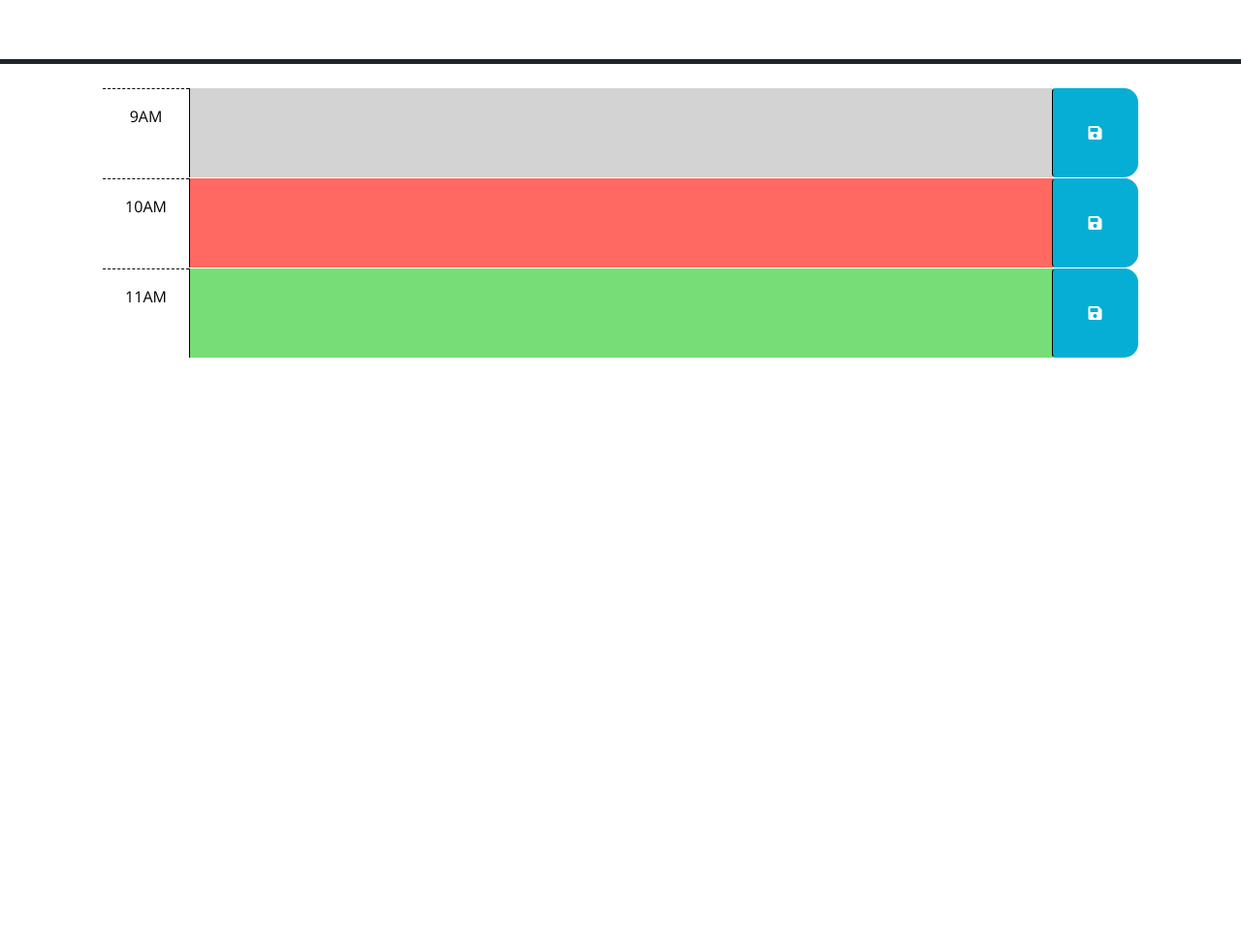
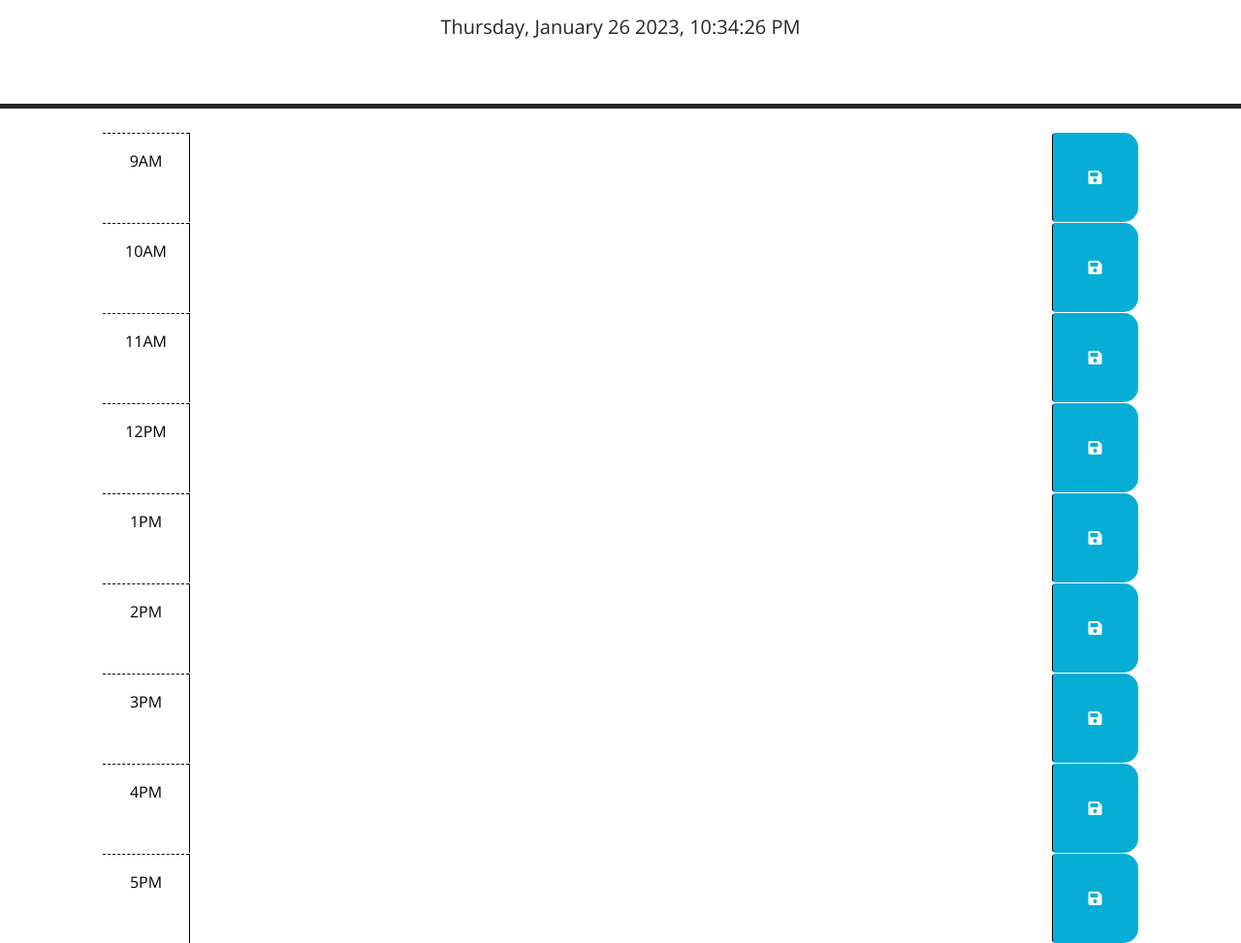
Before and after one commit to rkml14/work-day-scheduler, a plain HTML site: page index.html in a window 1280 px wide. Shown: the part 166-1139 px from the top of the page at 97% size. Before the commit the page ends 800 px from the top, so only its background shows below. Drawn offline with nearby package versions, Linux system fonts and the light colour scheme; files that its build step writes are made by us from their sources.

Commit message:
updated script & index

```diff
--- a/assets/js/script.js
+++ b/assets/js/script.js
@@ -2,7 +2,60 @@
 // the code isn't run until the browser has finished rendering all the elements
 // in the html.
 $(function () {
-  // TODO: Add a listener for click events on the save button. This code should
+  const hourNine = document.getElementById('hour-9');
+  const hourTen = document.getElementById('hour-10');
+  const hourEleven = document.getElementById('hour-11');
+  const hourTwelve = document.getElementById('hour-12');
+  const hourThirteen = document.getElementById('hour-13');
+  const hourFourteen = document.getElementById('hour-14');
+  const hourFifteen = document.getElementById('hour-15');
+  const hourSixteen = document.getElementById('hour-16');
+  const hourSeventeen = document.getElementById('hour-17');
+
+  let hourList = [
+    "",
+    "",
+    "",
+    "",
+    "",
+    "",
+    "",
+    "",
+    "",
+    hourNine,
+    hourTen,
+    hourEleven,
+    hourTwelve,
+    hourThirteen,
+    hourFourteen,
+    hourFifteen,
+    hourSixteen,
+    hourSeventeen,
+  ]
+
+  for (let i = 9; i < hourList.length; i++) {
+    if (dayjs().hour() == [i]) {
+      console.log('present')
+      } else if (dayjs().hour() > [i]) {
+      console.log('past')
+      } else {
+      console.log('future');
+    };
+  };
+
+  // if (dayjs().hour() === hourList[])
+
+  setInterval(() => {
+    let presentDateTime = dayjs().format('dddd, MMMM D YYYY, h:mm:ss A');
+    document.getElementById("currentDay").innerText = presentDateTime;
+  }, 1000);
+
+  console.log(dayjs().hour());
+
+});
+
+
+// TODO: Add a listener for click events on the save button. This code should
   // use the id in the containing time-block as a key to save the user input in
   // local storage. HINT: What does `this` reference in the click listener
   // function? How can DOM traversal be used to get the "hour-x" id of the
@@ -20,4 +73,3 @@
   // attribute of each time-block be used to do this?
   //
   // TODO: Add code to display the current date in the header of the page.
-});
--- a/index.html
+++ b/index.html
@@ -18,7 +18,9 @@
       href="https://fonts.googleapis.com/css?family=Open+Sans&display=swap"
       rel="stylesheet"
     />
-    <link rel="stylesheet" href="style.css" />
+    <link rel="stylesheet" href="./assets/css/style.css" />
+
+
     <title>Work Day Scheduler</title>
   </head>
 
@@ -40,7 +42,7 @@
         -->
 
       <!-- Example of a past time block. The "past" class adds a gray background color. -->
-      <div id="hour-9" class="row time-block past">
+      <div id="hour-9" class="row time-block">
         <div class="col-2 col-md-1 hour text-center py-3">9AM</div>
         <textarea class="col-8 col-md-10 description" rows="3"> </textarea>
         <button class="btn saveBtn col-2 col-md-1" aria-label="save">
@@ -49,7 +51,7 @@
       </div>
 
       <!-- Example of a a present time block. The "present" class adds a red background color. -->
-      <div id="hour-10" class="row time-block present">
+      <div id="hour-10" class="row time-block">
         <div class="col-2 col-md-1 hour text-center py-3">10AM</div>
         <textarea class="col-8 col-md-10 description" rows="3"> </textarea>
         <button class="btn saveBtn col-2 col-md-1" aria-label="save">
@@ -58,7 +60,7 @@
       </div>
 
       <!-- Example of a future time block. The "future" class adds a green background color. -->
-      <div id="hour-11" class="row time-block future">
+      <div id="hour-11" class="row time-block">
         <div class="col-2 col-md-1 hour text-center py-3">11AM</div>
         <textarea class="col-8 col-md-10 description" rows="3"> </textarea>
         <button class="btn saveBtn col-2 col-md-1" aria-label="save">
@@ -66,6 +68,53 @@
         </button>
       </div>
 
+      <div id="hour-12" class="row time-block">
+        <div class="col-2 col-md-1 hour text-center py-3">12PM</div>
+        <textarea class="col-8 col-md-10 description" rows="3"> </textarea>
+        <button class="btn saveBtn col-2 col-md-1" aria-label="save">
+          <i class="fas fa-save" aria-hidden="true"></i>
+        </button>
+      </div>
+
+      <div id="hour-13" class="row time-block">
+        <div class="col-2 col-md-1 hour text-center py-3">1PM</div>
+        <textarea class="col-8 col-md-10 description" rows="3"> </textarea>
+        <button class="btn saveBtn col-2 col-md-1" aria-label="save">
+          <i class="fas fa-save" aria-hidden="true"></i>
+        </button>
+      </div>
+
+      <div id="hour-14" class="row time-block">
+        <div class="col-2 col-md-1 hour text-center py-3">2PM</div>
+        <textarea class="col-8 col-md-10 description" rows="3"> </textarea>
+        <button class="btn saveBtn col-2 col-md-1" aria-label="save">
+          <i class="fas fa-save" aria-hidden="true"></i>
+        </button>
+      </div>
+
+      <div id="hour-15" class="row time-block">
+        <div class="col-2 col-md-1 hour text-center py-3">3PM</div>
+        <textarea class="col-8 col-md-10 description" rows="3"> </textarea>
+        <button class="btn saveBtn col-2 col-md-1" aria-label="save">
+          <i class="fas fa-save" aria-hidden="true"></i>
+        </button>
+      </div>
+
+      <div id="hour-16" class="row time-block">
+        <div class="col-2 col-md-1 hour text-center py-3">4PM</div>
+        <textarea class="col-8 col-md-10 description" rows="3"> </textarea>
+        <button class="btn saveBtn col-2 col-md-1" aria-label="save">
+          <i class="fas fa-save" aria-hidden="true"></i>
+        </button>
+      </div>
+
+      <div id="hour-17" class="row time-block">
+        <div class="col-2 col-md-1 hour text-center py-3">5PM</div>
+        <textarea class="col-8 col-md-10 description" rows="3"> </textarea>
+        <button class="btn saveBtn col-2 col-md-1" aria-label="save">
+          <i class="fas fa-save" aria-hidden="true"></i>
+        </button>
+      </div>
     <script src="https://code.jquery.com/jquery-3.4.1.min.js"></script>
     <script
       src="https://cdn.jsdelivr.net/npm/dayjs@1.11.3/dayjs.min.js"
@@ -73,6 +122,6 @@
       crossorigin="anonymous"
     ></script>
 
-    <script src="script.js"></script>
+    <script src="./assets/js/script.js"></script>
   </body>
 </html>
```
